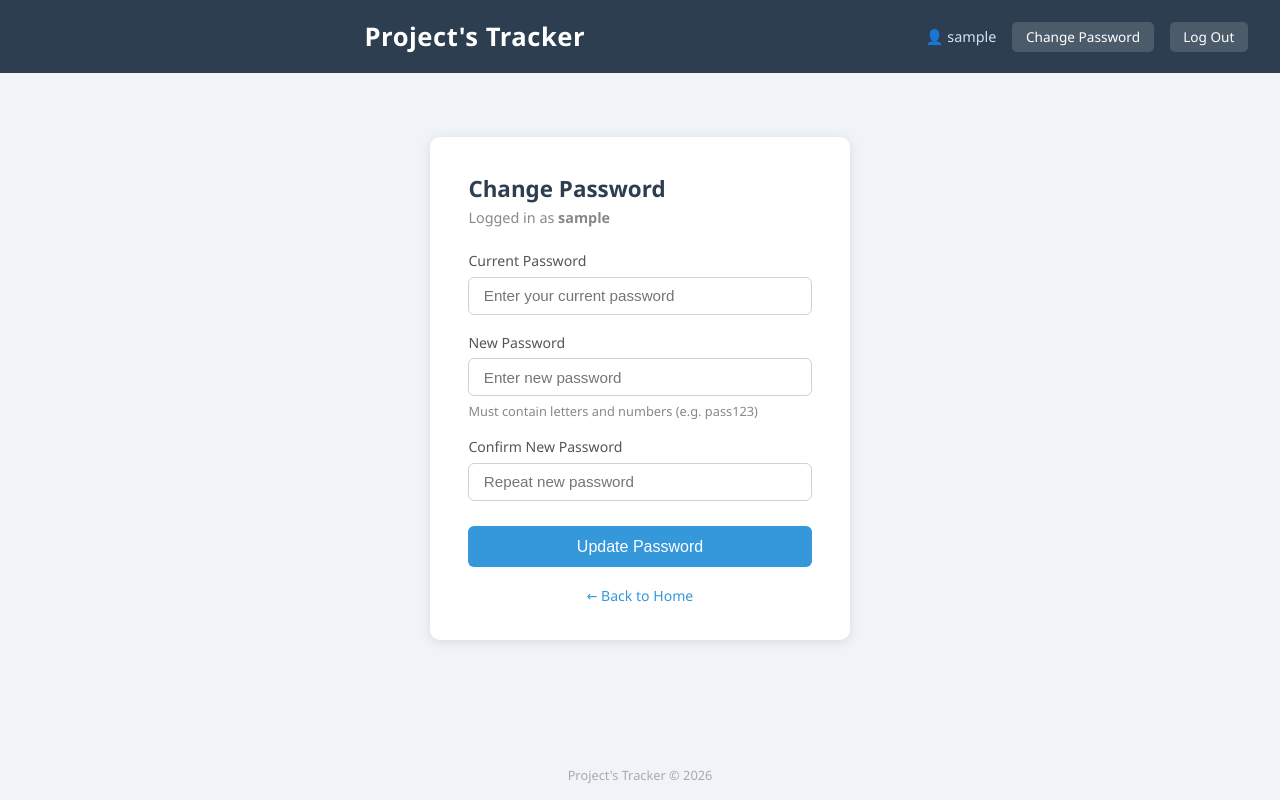
After one commit to Pavani-040205/Project-s-Tracker, a Flask app: page /change_password in a window 1280 px wide. The commit adds this page. Run offline with Flask 3, Linux system fonts and the light colour scheme; the visitor is signed in with stand-in values (Sample User, id 1).

Commit message:
feat: add change password page and header link

```diff
--- a/app.py
+++ b/app.py
@@ -68,6 +68,8 @@ def register():
 
         if not username or not password:
             error = 'Username and password are required.'
+        elif not any(c.isalpha() for c in password) or not any(c.isdigit() for c in password):
+            error = 'Password must contain both letters and numbers.'
         elif password != confirm:
             error = 'Passwords do not match.'
         else:
@@ -93,6 +95,44 @@ def logout():
     session.clear()
     flash('You have been logged out.', 'info')
     return redirect(url_for('login'))
+
+
+@app.route('/change_password', methods=['GET', 'POST'])
+@login_required
+def change_password():
+    """Allow logged-in user to change their password."""
+    error = None
+    if request.method == 'POST':
+        current  = request.form.get('current_password', '')
+        new_pw   = request.form.get('new_password', '')
+        confirm  = request.form.get('confirm_password', '')
+
+        conn = get_db()
+        user = conn.execute(
+            'SELECT * FROM users WHERE id = ?', (session['user_id'],)
+        ).fetchone()
+        conn.close()
+
+        if user['password'] != hash_password(current):
+            error = 'Current password is incorrect.'
+        elif not any(c.isalpha() for c in new_pw) or not any(c.isdigit() for c in new_pw):
+            error = 'New password must contain both letters and numbers.'
+        elif new_pw != confirm:
+            error = 'New passwords do not match.'
+        elif new_pw == current:
+            error = 'New password must be different from the current one.'
+        else:
+            conn = get_db()
+            conn.execute(
+                'UPDATE users SET password = ? WHERE id = ?',
+                (hash_password(new_pw), session['user_id'])
+            )
+            conn.commit()
+            conn.close()
+            flash('Password changed successfully!', 'success')
+            return redirect(url_for('index'))
+
+    return render_template('change_password.html', error=error)
 
 
 # ── App Routes ─────────────────────────────────────────────────────────────
--- a/templates/base.html
+++ b/templates/base.html
@@ -12,6 +12,7 @@
         {% if session.get('username') %}
         <div class="header-user">
             <span>👤 {{ session['username'] }}</span>
+            <a href="/change_password" class="btn-logout">Change Password</a>
             <a href="/logout" class="btn-logout">Log Out</a>
         </div>
         {% endif %}
--- /dev/null
+++ b/templates/change_password.html
@@ -0,0 +1,60 @@
+{% extends "base.html" %}
+
+{% block title %}Change Password – Project's Tracker{% endblock %}
+
+{% block content %}
+<div class="auth-wrapper">
+    <div class="auth-card">
+        <h2>Change Password</h2>
+        <p class="auth-subtitle">Logged in as <strong>{{ session['username'] }}</strong></p>
+
+        {% if error %}
+        <div class="alert alert-error">{{ error }}</div>
+        {% endif %}
+
+        <form action="/change_password" method="POST" class="auth-form">
+            <div class="form-group">
+                <label for="current_password">Current Password</label>
+                <input
+                    type="password"
+                    id="current_password"
+                    name="current_password"
+                    placeholder="Enter your current password"
+                    required
+                    autocomplete="current-password"
+                />
+            </div>
+            <div class="form-group">
+                <label for="new_password">New Password</label>
+                <input
+                    type="password"
+                    id="new_password"
+                    name="new_password"
+                    placeholder="Enter new password"
+                    required
+                    pattern="(?=.*[A-Za-z])(?=.*\d).+"
+                    title="Password must contain both letters and numbers"
+                    autocomplete="new-password"
+                />
+                <small class="field-hint">Must contain letters and numbers (e.g. pass123)</small>
+            </div>
+            <div class="form-group">
+                <label for="confirm_password">Confirm New Password</label>
+                <input
+                    type="password"
+                    id="confirm_password"
+                    name="confirm_password"
+                    placeholder="Repeat new password"
+                    required
+                    autocomplete="new-password"
+                />
+            </div>
+            <button type="submit" class="btn btn-primary btn-full">Update Password</button>
+        </form>
+
+        <p class="auth-switch">
+            <a href="/">← Back to Home</a>
+        </p>
+    </div>
+</div>
+{% endblock %}
```
